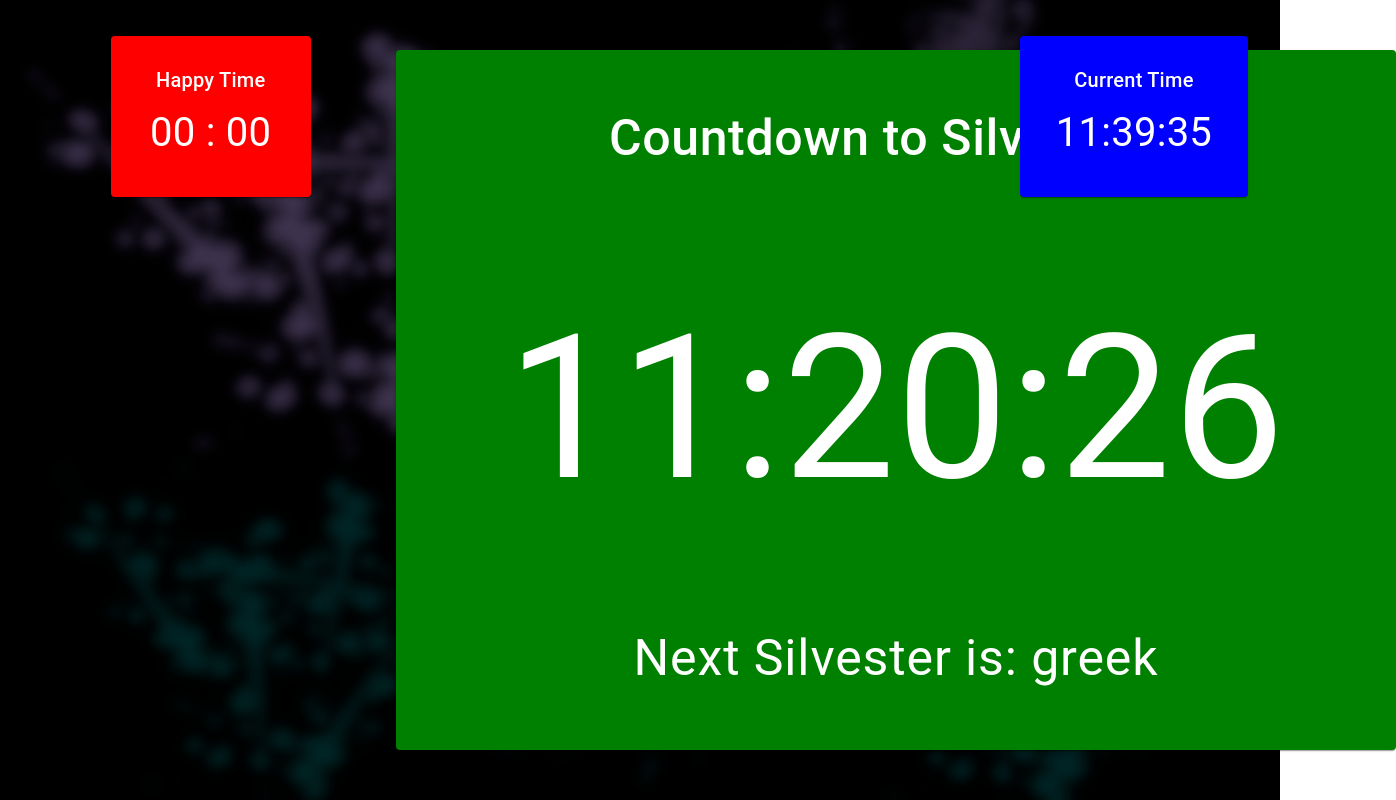
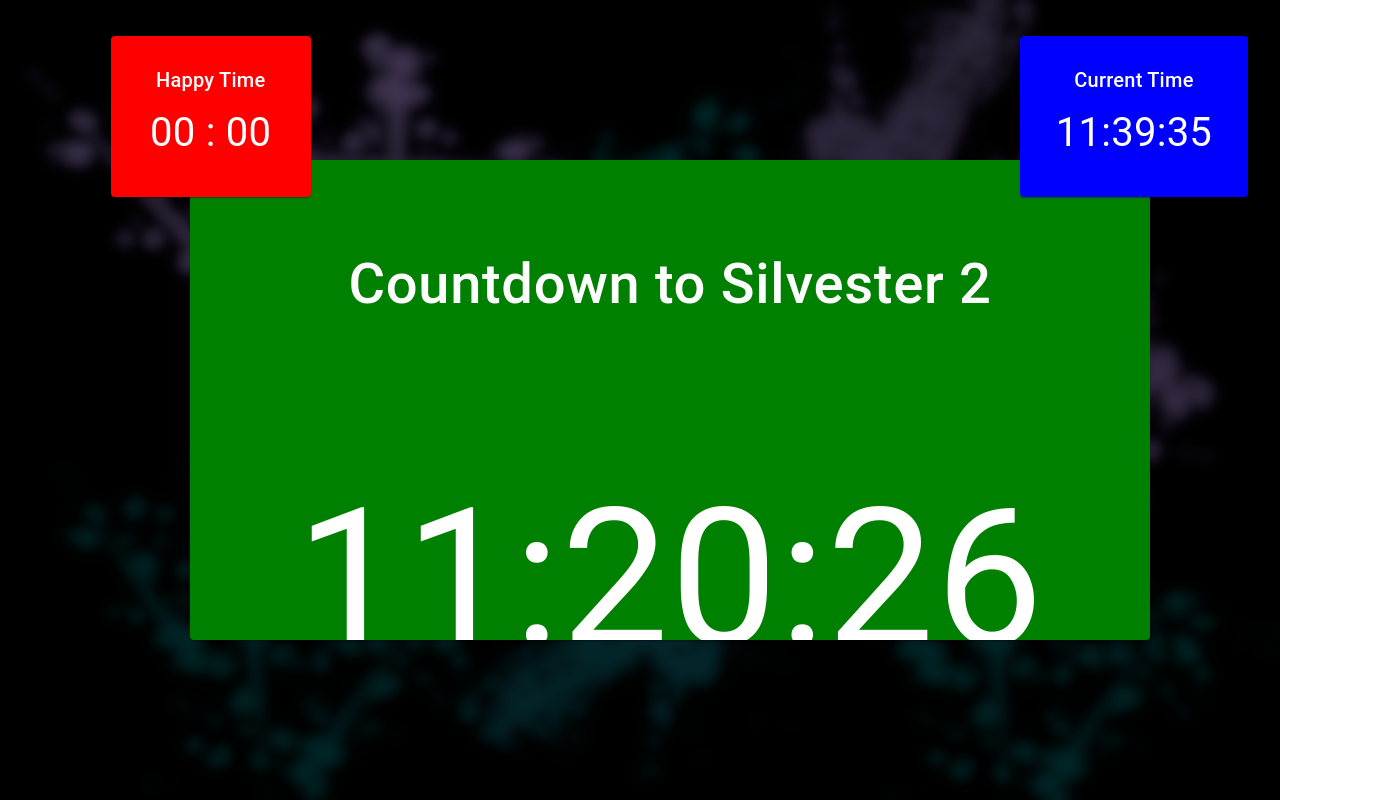
Before and after one commit to manu-brighter/jogge-di-balla-website, a Vue app: page / in a window 1280 px wide. Shown: the whole page, 1396 px wide, since content can reach past the window. Built offline with nearby package versions, Linux system fonts and the light colour scheme.

Commit message:
design changes

```diff
--- a/src/components/Countdown.vue
+++ b/src/components/Countdown.vue
@@ -1,13 +1,15 @@
 <template>
-    <v-container>
+    <v-container class="fill-height d-flex align-center justify-center" >
         <v-row justify="center">
-            <v-col cols="12" sm="6" md="6">
+            <v-col cols="12" md="6" sm="6">
                 <v-card class="countdown-card">
                     <v-card-title class="text-center">Countdown to Silvester 2</v-card-title>
-                    <v-skeleton-loader v-if="isNaN(hours)" type="paragraph" />
+                    <v-skeleton-loader v-if="isNaN(hours)" type="paragraph"/>
                     <v-card-text v-else class="text-center">
                         <div class="countdown">
-                            <span>{{ formattedTime(hours) }}:{{ formattedTime(minutes) }}:{{ formattedTime(seconds) }}</span>
+                            <span>{{ formattedTime(hours) }}:{{ formattedTime(minutes) }}:{{
+                                    formattedTime(seconds)
+                                }}</span>
                         </div>
                     </v-card-text>
                     <v-card-text class="text-center">
@@ -20,12 +22,10 @@
 </template>
 
 <script>
-import { defineComponent, ref, computed, watchEffect } from 'vue'
+import {defineComponent, ref, computed, watchEffect} from 'vue'
 
 export default defineComponent({
-    components: {
-
-    },
+    components: {},
     setup(props, context) {
         // Current date
         const currentDate = new Date();
@@ -56,7 +56,7 @@ export default defineComponent({
             if (hours === 0 && minutes === 0 && seconds === 0) {
                 context.emit('start-countdown');
             }
-            return { hours, minutes, seconds }
+            return {hours, minutes, seconds}
         }
 
         function changeNextSilvester(newName) {
@@ -69,9 +69,9 @@ export default defineComponent({
         watchEffect(() => {
             const interval = setInterval(() => {
                 const countdownDates = [
-                    { date: greekCountdownDate, region: 'greek' },
-                    { date: swissCountdownDate, region: 'swiss' },
-                    { date: irishCountdownDate, region: 'irish' }
+                    {date: greekCountdownDate, region: 'greek'},
+                    {date: swissCountdownDate, region: 'swiss'},
+                    {date: irishCountdownDate, region: 'irish'}
                 ];
 
                 const now = new Date();
@@ -108,13 +108,14 @@ export default defineComponent({
 
 })
 </script>
-
 <style scoped>
 .countdown-card {
-  width: 1000px; /* Adjust width as needed */
-  padding: 20px;
+    left: -27vh;
+    width: 120vh; /* Adjust width as needed */
+    height: 60vh;
+    padding: 5vh;
     text-align: center; /* Center align the content */
-  margin: 0 auto !important; /* Center the card horizontally */
+    margin: 0 auto; /* Center the card horizontally */
 }
 
 .v-card {
@@ -123,14 +124,15 @@ export default defineComponent({
 }
 
 .countdown {
-  font-size: 200px;
+    font-size: 24vh;
+    margin: 0 auto; /* Center the countdown horizontally */
     display: inline-block; /* Make sure the countdown stays on a single line */
-  margin-top: 60px;
-  margin-bottom: 20px; /* Add space below the countdown */
+    margin-bottom: 2vh; /* Add space below the countdown */
+    margin-top: 9vh; /* Add space top the countdown */
 }
 
 .text-center {
-  margin: 20px;
-  font-size: 50px;
+    margin: 4vh;
+    font-size: 7vh;
 }
 </style>
```
Lines whose indentation alone changed are shown as unchanged.
